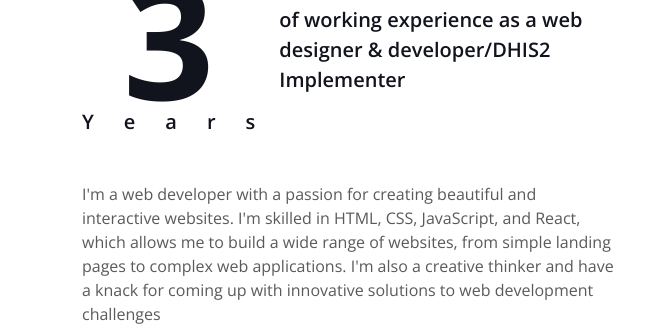
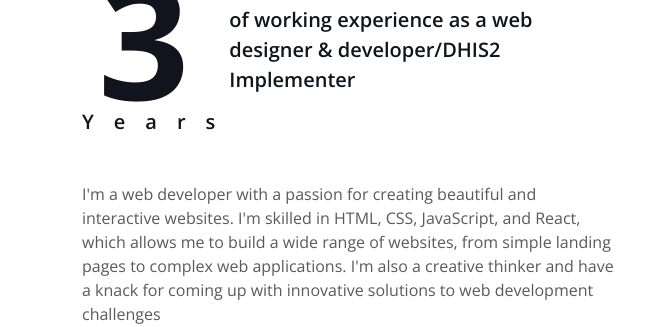
Before and after one commit to Ghentlesteve/My-portfolio, a plain HTML site: page index.html in a window 1280 px wide. Shown: the part 795-1122 px from the top of the page, 0-659 px from the left. Drawn offline with nearby package versions, Linux system fonts and the light colour scheme.

Commit message:
Update style.css

```diff
--- a/css/style.css
+++ b/css/style.css
@@ -222,7 +222,7 @@
 }
 
 #about .years h5 {
-    letter-spacing: 30px;
+    letter-spacing: 20px;
     margin-right: -30px;
 }
 
```
